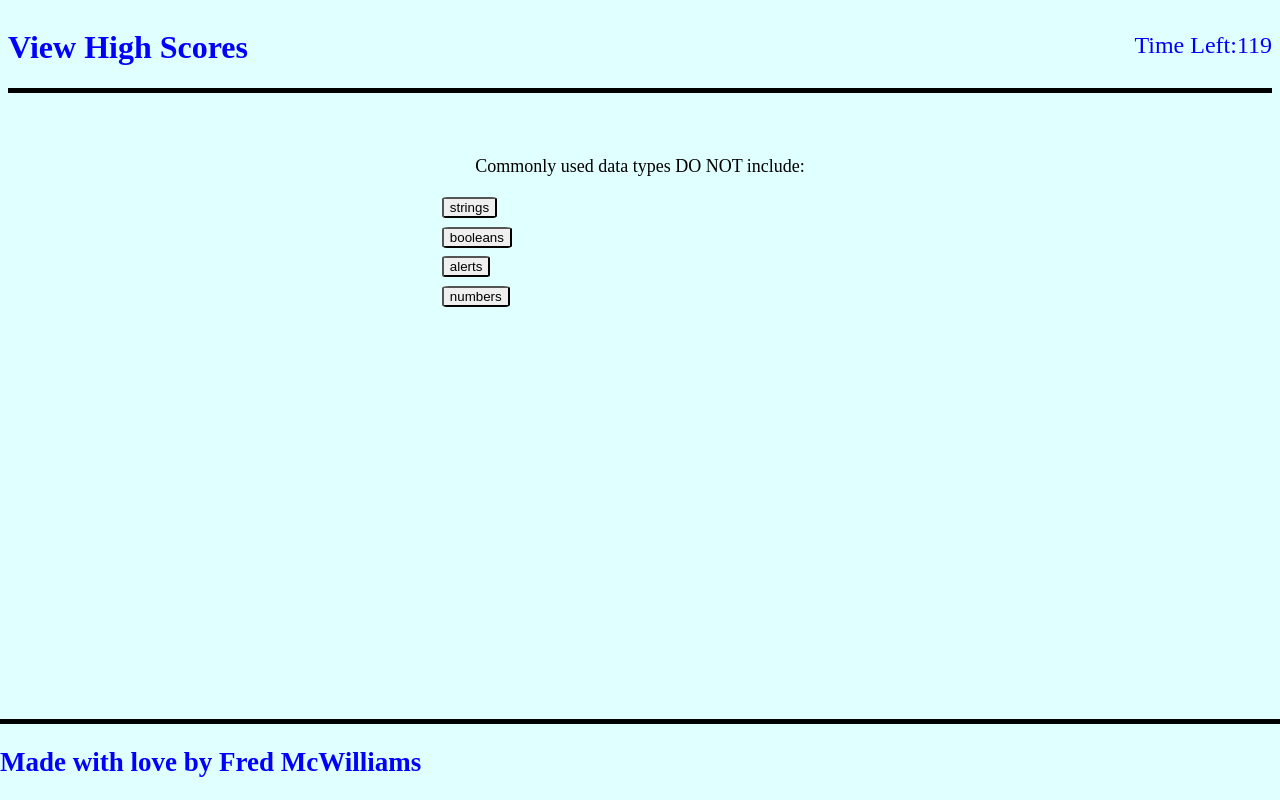
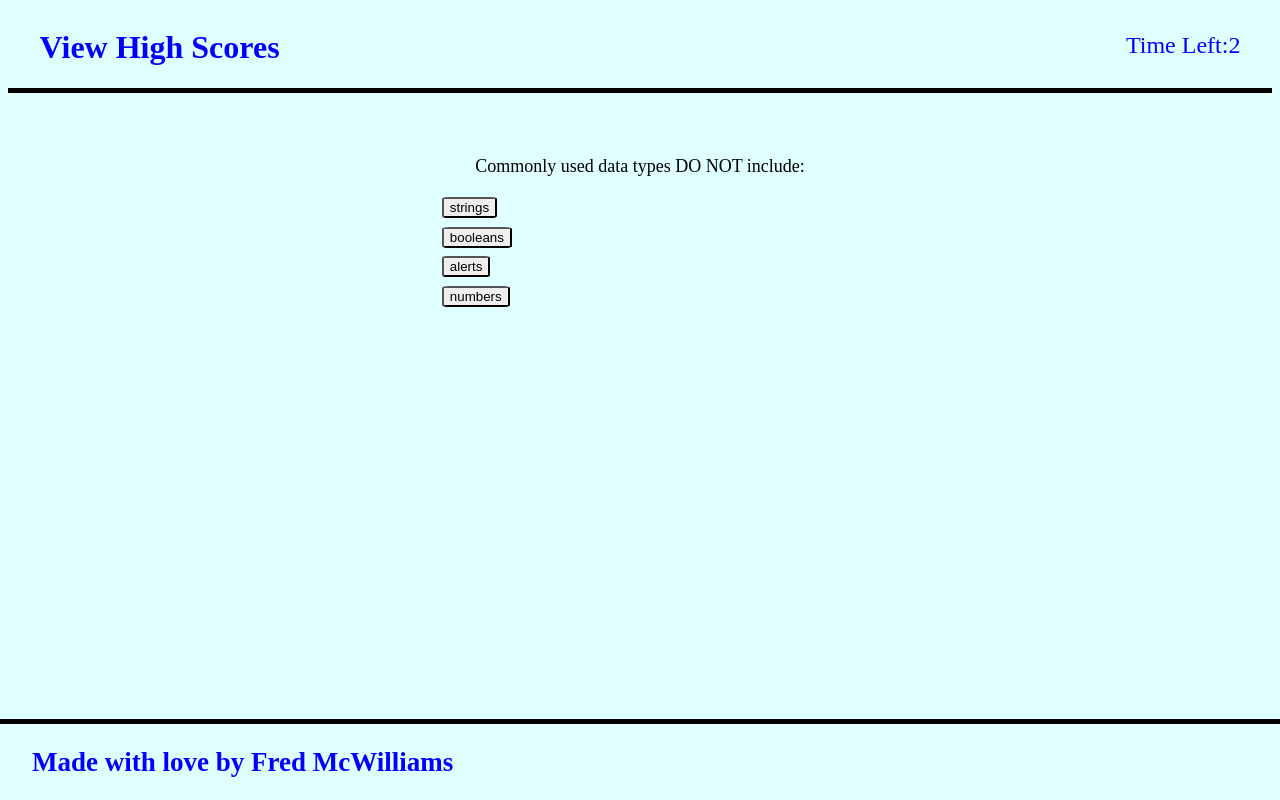
Before and after one commit to fmcwilliams92/timed-quiz, a plain HTML site: page index.html in a window 1280 px wide. Both pictures are taken after a click on the button "Start Quiz!". Drawn offline with Linux system fonts and the light colour scheme.

Commit message:
edited some css and working on deducting 10 second from timer for incorrect answer

```diff
--- a/assets/css/style.css
+++ b/assets/css/style.css
@@ -6,8 +6,13 @@
   border-bottom: 5px solid black;
 }
 
+.quizBanner > #quizScores {
+  padding-left: 2.5%;
+}
+
 .quizBanner > #timerCSS {
   font-size: x-large;
+  padding-right: 2.5%;
 }
 
 /* main body */
@@ -65,3 +70,7 @@ li {
   border-top: 5px solid black;
   color: blue;
 }
+
+.footerCSS > h2 {
+  padding-left: 2.5%;
+}
--- a/assets/js/script.js
+++ b/assets/js/script.js
@@ -53,15 +53,18 @@ startQuizButton.addEventListener('click', beginTimer);
 
 // timer
 function beginTimer(){
-  let timeLeft = 120
+  let timeLeft = 3
   var countdownTimer = document.getElementById('timeLeft');
   setInterval(function() {
     if(timeLeft <= 0) {
       clearInterval(timeLeft = 0)
+      alert('You have ran out of time!')
+      return beginTimer();
     }
     countdownTimer.innerHTML = timeLeft
     timeLeft -=1
   }, 1000)
+// need to find a way to deduct 10 seconds from the timer if the answe is incorrect
 };
 
 // start quiz on click
```
